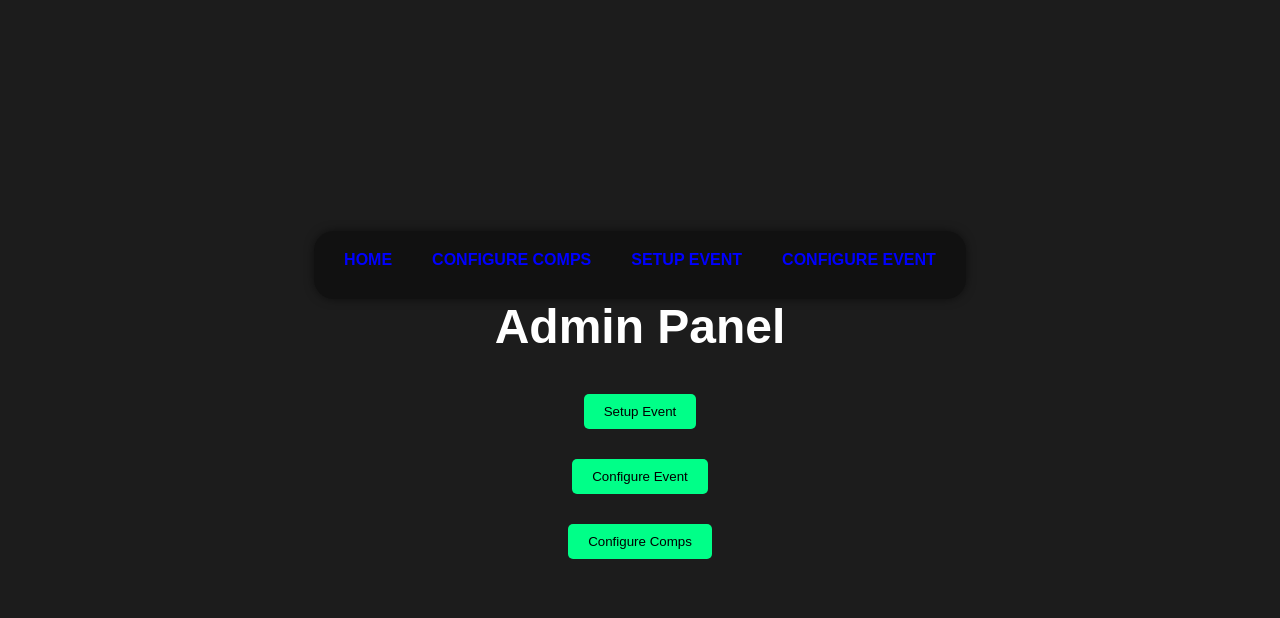
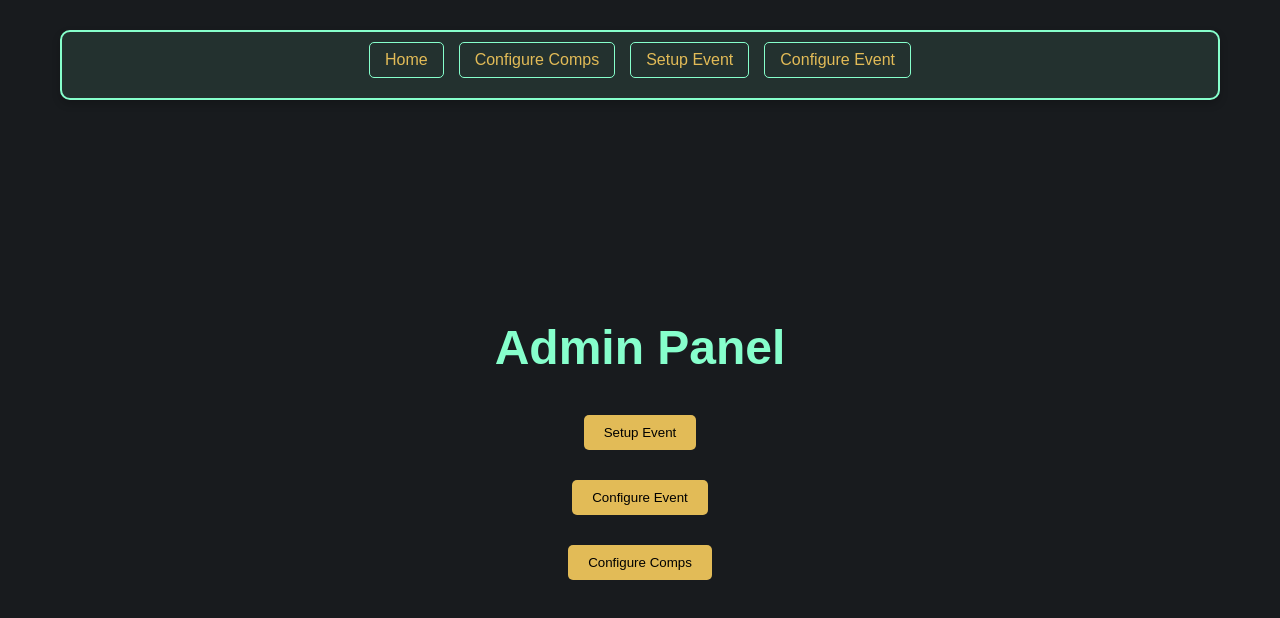
Before and after one commit to AsleepCoffee/albion-zerg-manager, a React (Create React App) app in the folder client/: page /admin in a window 1280 px wide. Shown: the top 618 px of the page. Built offline with nearby package versions, Linux system fonts and the light colour scheme.

Commit message:
Update AdminNavBar and AdminPanel to match new site style with button links and just generally improve the css. Most work done in the landing page

```diff
--- a/client/src/components/AdminLogin.css
+++ b/client/src/components/AdminLogin.css
@@ -1,35 +1,57 @@
 /* src/components/AdminLogin.css */
 
-.admin-login-page {
+.admin-login-container {
   display: flex;
   flex-direction: column;
   align-items: center;
   justify-content: center;
   height: 100vh;
-    background-color: #1c1c1c;
+  background-color: #181b1e; /* Page background color */
   color: #ffffff;
+  padding: 20px;
 }
 
 h1 {
+  color: #86ffcc; /* Match the highlight color */
   margin-bottom: 20px;
+}
+
+.form-group {
+  margin-bottom: 20px;
+  display: flex;
+  flex-direction: column;
+  align-items: flex-start;
+}
+
+label {
+  margin-bottom: 5px;
+  color: #86ffcc; /* Match the label color */
 }
 
 input {
   padding: 10px;
-    margin-bottom: 20px;
   border-radius: 5px;
-    border: 1px solid #333;
+  border: 1px solid #86ffcc; /* Match the input border color */
+  background-color: #23312f; /* Match the input background color */
+  color: #ffffff;
+  width: 300px; /* Set a reasonable width */
 }
 
 button {
   padding: 10px 20px;
-    background-color: #00ff88;
+  background-color: #e2bb57; /* Match the button background color */
   border: none;
   border-radius: 5px;
-    color: #000;
+  color: #000000; /* Match the button text color */
   cursor: pointer;
+  margin-top: 20px;
 }
 
 button:hover {
-    background-color: #00cc70;
+  background-color: #d1aa46; /* Slightly darker shade for hover */
 }
+
+.error {
+  color: #ff0000; /* Error message color */
+  margin-top: 10px;
+}
--- a/client/src/components/AdminNavBar.css
+++ b/client/src/components/AdminNavBar.css
@@ -1,33 +1,46 @@
+/* src/components/AdminNavBar.css */
+
 .admin-navbar {
-  background-color: #111;
-  padding: 10px;
-  border-radius: 20px;
-  margin: 0 auto;
-  width: fit-content;
-  box-shadow: 0 0 10px rgba(0, 0, 0, 0.5);
+  display: flex;
+  justify-content: center;
+  align-items: center;
+  background-color: #23312f; /* Navbar background color */
+  padding: 10px 20px;
+  border-radius: 10px; /* Adjust border radius for a smoother look */
+  border: 2px solid #86ffcc; /* Navbar border color */
+  position: relative;
+  top: 10px; /* Move navbar up on the page */
+  width: 90%; /* Adjust width to provide some margin on the sides */
+  margin: 0 auto; /* Center the navbar */
+  box-shadow: 0 4px 8px rgba(0, 0, 0, 0.2); /* Add subtle shadow for depth */
 }
 
-.admin-navbar ul {
+.nav-links {
+  display: flex;
+  gap: 15px; /* Adjust gap for better spacing */
   list-style: none;
-  display: flex;
-  justify-content: space-around;
+  padding: 0;
   margin: 0;
-  padding: 0;
 }
 
-.admin-navbar ul li {
-  position: relative;
+.nav-links li {
+  list-style: none;
 }
 
-.admin-navbar ul li a {
-  display: block;
-  padding: 10px 20px;
-  color: #00f;
+.nav-button {
+  display: inline-block;
+  color: #e2bb57; /* Link color */
   text-decoration: none;
-  text-transform: uppercase;
-  font-weight: bold;
+  padding: 8px 15px; /* Adjust padding for better spacing */
+  border-radius: 5px;
+  background-color: #23312f;
+  border: 1px solid #86ffcc;
+  transition: background-color 0.3s, color 0.3s; /* Smooth transition for hover effects */
+  cursor: pointer;
+  text-align: center;
 }
 
-.admin-navbar ul li a:hover {
-  color: #fff;
+.nav-button:hover {
+  background-color: #d1aa46; /* Slightly darker shade for hover */
+  color: #23312f; /* Change text color on hover for contrast */
 }
--- a/client/src/components/AdminNavBar.js
+++ b/client/src/components/AdminNavBar.js
@@ -5,11 +5,11 @@ import './AdminNavBar.css';
 const AdminNavBar = () => {
   return (
     <nav className="admin-navbar">
-      <ul>
-        <li><Link to="/">Home</Link></li>
-        <li><Link to="/configure-comps">Configure Comps</Link></li>
-        <li><Link to="/setup-event">Setup Event</Link></li>
-        <li><Link to="/configure-event">Configure Event</Link></li>
+      <ul className="nav-links">
+        <li><Link to="/" className="nav-button">Home</Link></li>
+        <li><Link to="/configure-comps" className="nav-button">Configure Comps</Link></li>
+        <li><Link to="/setup-event" className="nav-button">Setup Event</Link></li>
+        <li><Link to="/configure-event" className="nav-button">Configure Event</Link></li>
       </ul>
     </nav>
   );
--- a/client/src/components/AdminPanel.css
+++ b/client/src/components/AdminPanel.css
@@ -4,26 +4,35 @@
   display: flex;
   flex-direction: column;
   align-items: center;
+  background-color: #181b1e; /* Page background color */
+  color: #ffffff;
+  height: 100vh;
+  padding: 20px;
+}
+
+.admin-content {
+  display: flex;
+  flex-direction: column;
+  align-items: center;
   justify-content: center;
-    height: 100vh;
-    background-color: #1c1c1c;
-    color: #ffffff;
+  flex-grow: 1;
 }
 
 h1 {
   margin-bottom: 20px;
+  color: #86ffcc; /* Match the highlight color */
 }
 
 button {
   padding: 10px 20px;
-    background-color: #00ff88;
+  background-color: #e2bb57; /* Update button background color */
   border: none;
   border-radius: 5px;
-    color: #000;
+  color: #000000; /* Match button text color */
   cursor: pointer;
   margin: 10px 0;
 }
 
 button:hover {
-    background-color: #00cc70;
+  background-color: #d1aa46; /* Slightly darker shade for hover */
 }
--- a/client/src/components/AdminPanel.js
+++ b/client/src/components/AdminPanel.js
@@ -21,10 +21,12 @@ const AdminPanel = () => {
   return (
     <div className="admin-panel">
       <AdminNavBar />
-      <h1>Admin Panel</h1>
-      <button onClick={handleSetupEvent}>Setup Event</button>
-      <button onClick={handleConfigureEvent}>Configure Event</button>
-      <button onClick={handleConfigureComps}>Configure Comps</button>
+      <div className="admin-content">
+        <h1>Admin Panel</h1>
+        <button onClick={handleSetupEvent}>Setup Event</button>
+        <button onClick={handleConfigureEvent}>Configure Event</button>
+        <button onClick={handleConfigureComps}>Configure Comps</button>
+      </div>
     </div>
   );
 };
--- a/client/src/components/LandingPage.css
+++ b/client/src/components/LandingPage.css
@@ -3,17 +3,31 @@
 body {
   margin: 0;
   font-family: Arial, sans-serif;
-  background-color: #1c1c1c;
+  background-color: #181b1e !important; /* Page background color */
   color: #ffffff;
 }
 
 .landing-page {
-  text-align: center;
   padding: 20px;
 }
 
 header {
   margin-bottom: 40px;
+  display: flex;
+  justify-content: space-between;
+  align-items: center;
+}
+
+.header-content {
+  display: flex;
+  align-items: center;
+  justify-content: space-between;
+  width: 100%;
+}
+
+.title-section {
+  display: flex;
+  align-items: center;
 }
 
 h1 {
@@ -22,18 +36,22 @@ h1 {
 }
 
 .highlight {
-  color: #00ff88;
+  color: #86ffcc !important; /* Change the color of the word Zerg */
 }
 
 .developer {
-  color: #ff88ff;
+  font-size: 0.75rem; /* Make developer text smaller */
+  font-style: italic; /* Italicize the developer text */
+  margin-left: 10px;
+  color: #ffffff !important;
+}
+
+.developer-name {
+  color: #8b5052 !important; /* Change the color of the word SnowTea */
 }
 
 .admin-login {
-  position: absolute;
-  top: 20px;
-  right: 20px;
-  color: #00ff88;
+  color: #283d39 !important; /* Change admin login color */
   text-decoration: none;
 }
 
@@ -45,10 +63,10 @@ h1 {
 }
 
 .time-bubble {
-  background-color: #333333;
+  background-color: #333333 !important;
   padding: 20px;
   border-radius: 10px;
-  border: 2px solid #00ff88;
+  border: 2px solid #86ffcc !important; /* Outline color same as current mass outline */
   text-align: center;
   margin: 10px;
 }
@@ -64,30 +82,42 @@ section {
   margin-bottom: 40px;
 }
 
+.event-wrapper {
+  display: flex;
+  align-items: center;
+  justify-content: flex-start;
+  position: relative;
+}
+
 .event-card {
-  background-color: #333333;
+  background-color: #23312f !important; /* Background color of the event box */
   padding: 20px;
   border-radius: 10px;
   display: flex;
   justify-content: space-between;
   align-items: center;
+  flex-grow: 1;
+  border: 2px solid #86ffcc !important; /* Ensure outline color is correctly applied */
 }
 
-.event-card.regearable {
-  border: 2px solid #00ff88;
-}
-
-.event-card.lootsplit {
-  border: 2px solid #ffffff;
+.event-type {
+  font-size: 1.3rem; /* Increase font size by 3 points */
+  color: #403b29 !important; /* Color for loot split */
+  margin-right: 20px; /* Adjust margin to move loot split closer to the right */
+  white-space: nowrap;
+  writing-mode: vertical-rl; /* Make loot split vertical */
+  transform: rotate(180deg); /* Flip the vertical text */
+  text-align: center;
 }
 
 .event-details {
   text-align: left;
+  flex-grow: 1;
 }
 
-.time {
-  font-size: 1.2rem;
-  color: #cccccc;
+.date {
+  font-size: 1rem;
+  color: #e2bb57 !important; /* Yellow color for the time */
 }
 
 .title {
@@ -100,14 +130,18 @@ section {
   color: #aaaaaa;
 }
 
+.details span {
+  color: #86ffcc !important; /* Set color for Comp, Caller, Hammers, and Sets */
+}
+
 .event-actions {
   display: flex;
   flex-direction: column;
 }
 
 .button {
-  background-color: #ffcc00;
-  color: #000000;
+  background-color: #e2bb57 !important; /* Update button background color */
+  color: #000000 !important;
   padding: 10px 20px;
   margin: 5px 0;
   border-radius: 5px;
@@ -115,5 +149,5 @@ section {
 }
 
 .button:hover {
-  background-color: #ffaa00;
+  background-color: #d1aa46 !important; /* Slightly darker shade for hover */
 }
--- a/client/src/components/SignUp.css
+++ b/client/src/components/SignUp.css
@@ -1,17 +1,18 @@
 /* src/components/SignUp.css */
 
-.signup-page {
+.sign-up-page {
   display: flex;
   flex-direction: column;
   align-items: center;
   justify-content: center;
   padding: 20px;
-  background-color: #1c1c1c;
+  background-color: #181b1e; /* Page background color */
   color: #ffffff;
 }
 
 h1 {
   margin-bottom: 20px;
+  color: #86ffcc;
 }
 
 .form-group {
@@ -23,26 +24,31 @@ h1 {
 
 label {
   margin-bottom: 5px;
+  color: #86ffcc; /* Set label color */
 }
 
 input, select {
   padding: 10px;
   border-radius: 5px;
-  border: 1px solid #333;
-  background-color: #333;
-  color: #fff;
+  border: 1px solid #86ffcc; /* Set input and select border color */
+  background-color: #23312f; /* Set input and select background color */
+  color: #ffffff;
 }
 
 button {
   padding: 10px 20px;
-  background-color: #00ff88;
+  background-color: #e2bb57 !important; /* Update button background color */
   border: none;
   border-radius: 5px;
-  color: #000;
+  color: #000000 !important;
   cursor: pointer;
   margin-top: 20px;
 }
 
 button:hover {
-  background-color: #00cc70;
+  background-color: #d1aa46 !important; /* Slightly darker shade for hover */
 }
+
+.success-message {
+  color: #86ffcc;
+}
```
Also changed, not shown: client/src/components/LandingPage.js (+22 -11 lines), 1 other file (tests, documents, lock files or other folders). Lines whose indentation alone changed are shown as unchanged.
